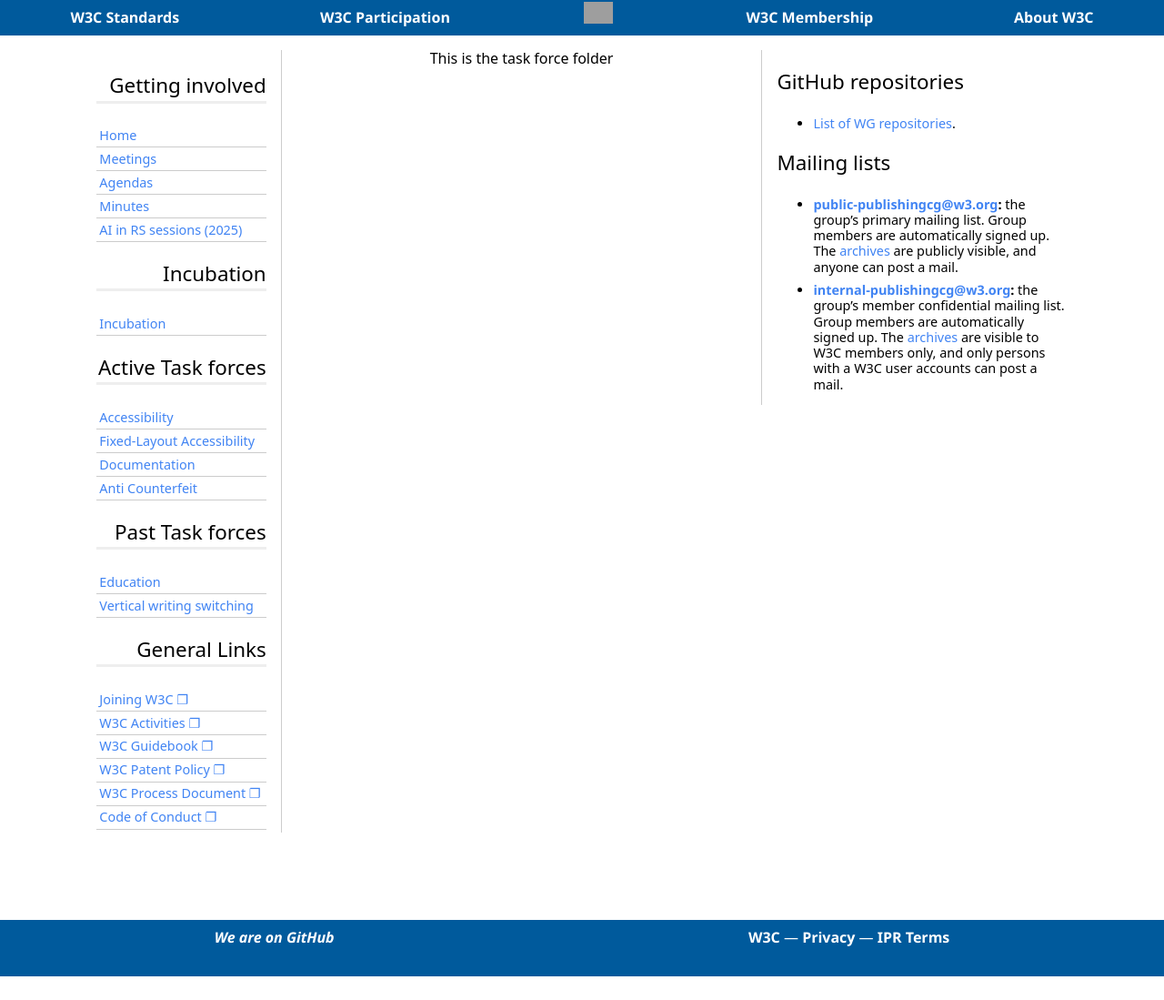
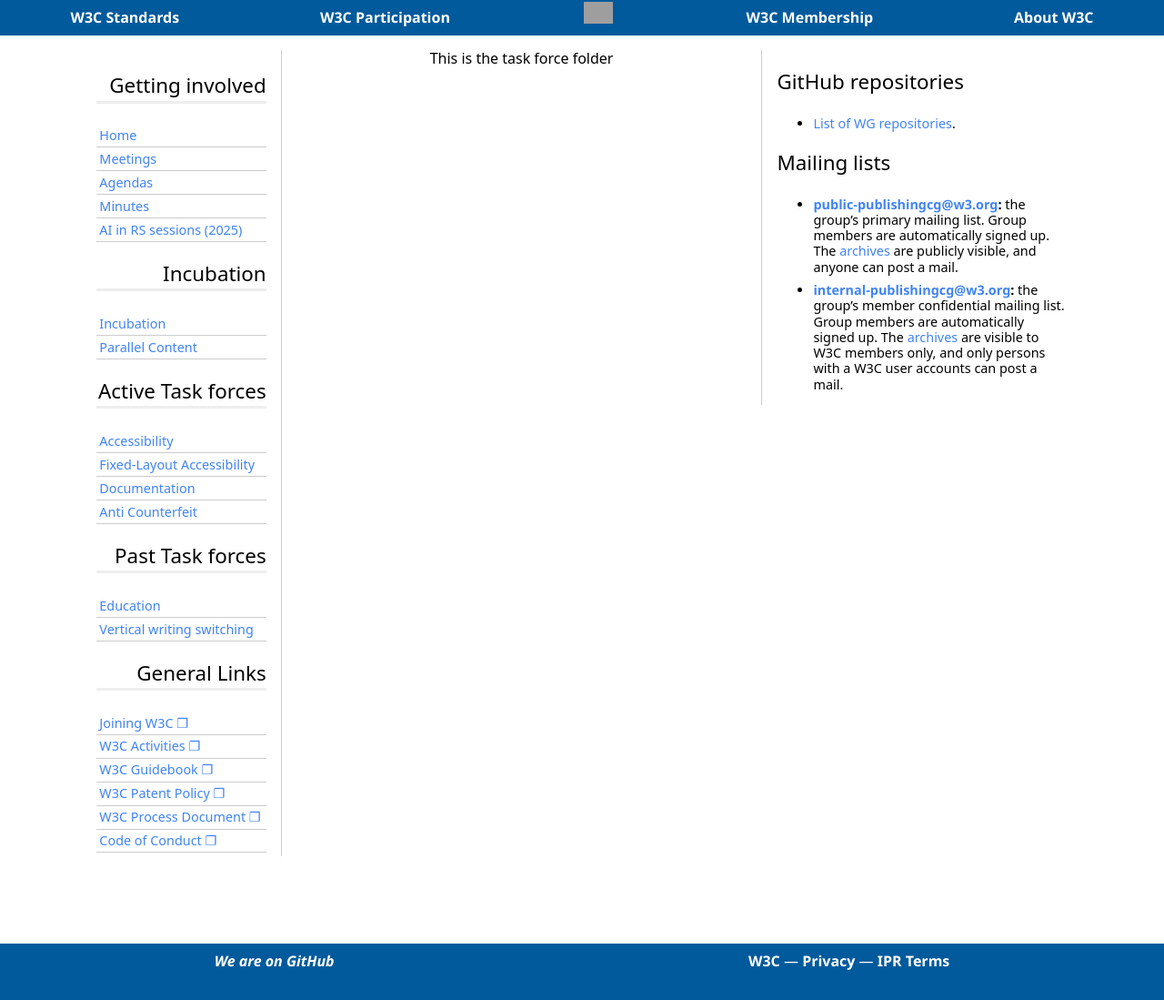
Before and after one commit to w3c/publishingcg, a Jekyll site: the page built from TaskForces/index.md, in a window 1280 px wide. Shown: the whole page at 91% size. Built offline with Jekyll 4.4.1, drawn with Linux system fonts in a browser that asks for light colours; some web fonts are replaced; before the commit the page ends 1073 px from its top, so only the background shows below that; grey boxes are pictures that could not be loaded.

Commit message:
Update nav.html

```diff
--- a/_includes/nav.html
+++ b/_includes/nav.html
@@ -15,6 +15,7 @@
     <h3>Incubation</h3>
     <ul>
         <li><a href="{{ site.baseurl }}/Incubation/">Incubation</a></li>
+                <li><a href="{{ site.baseurl }}/Incubation/parallel-content">Parallel Content</a></li>
     </ul>
 
     <h3>Active Task forces</h3>
```
